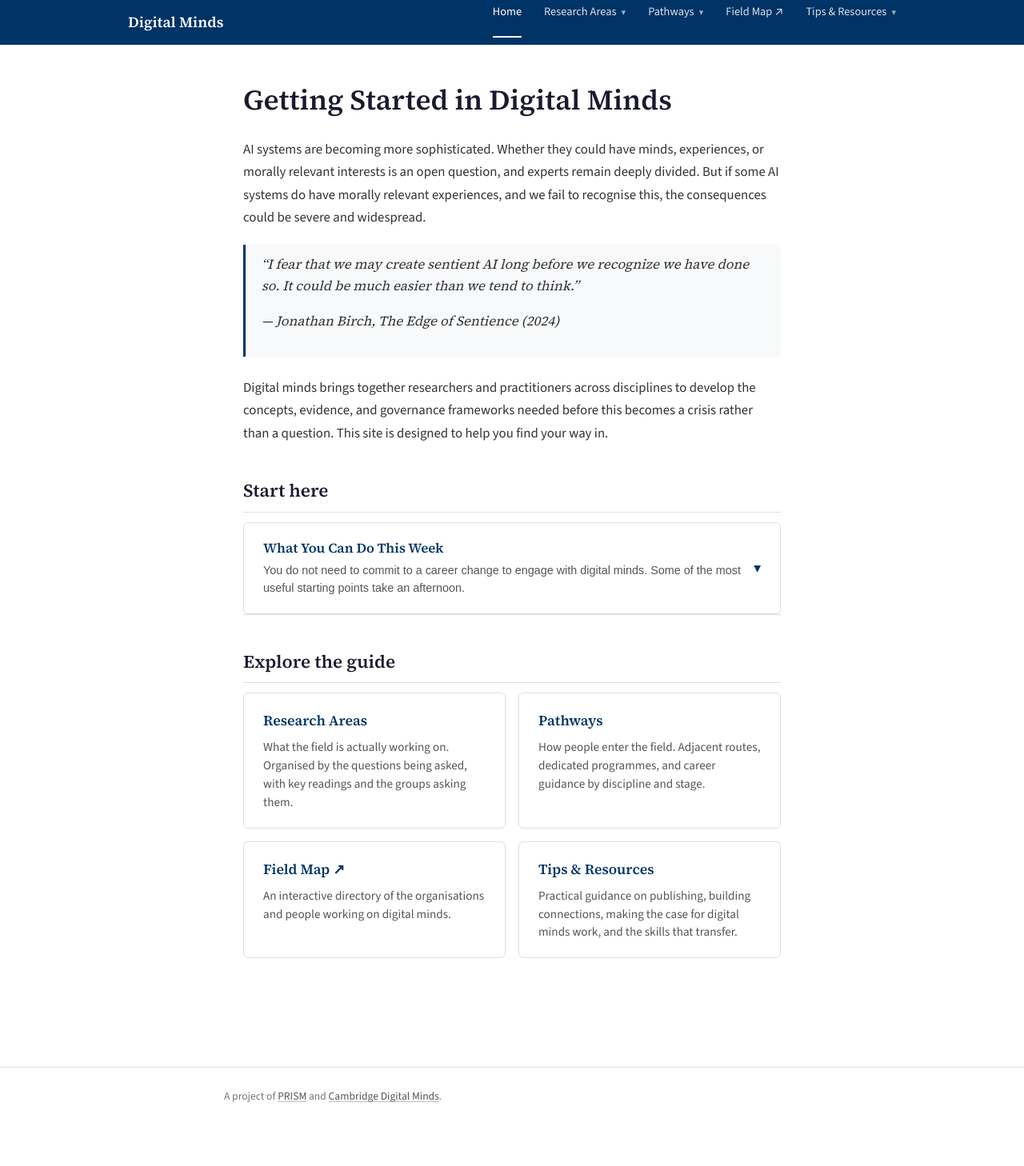
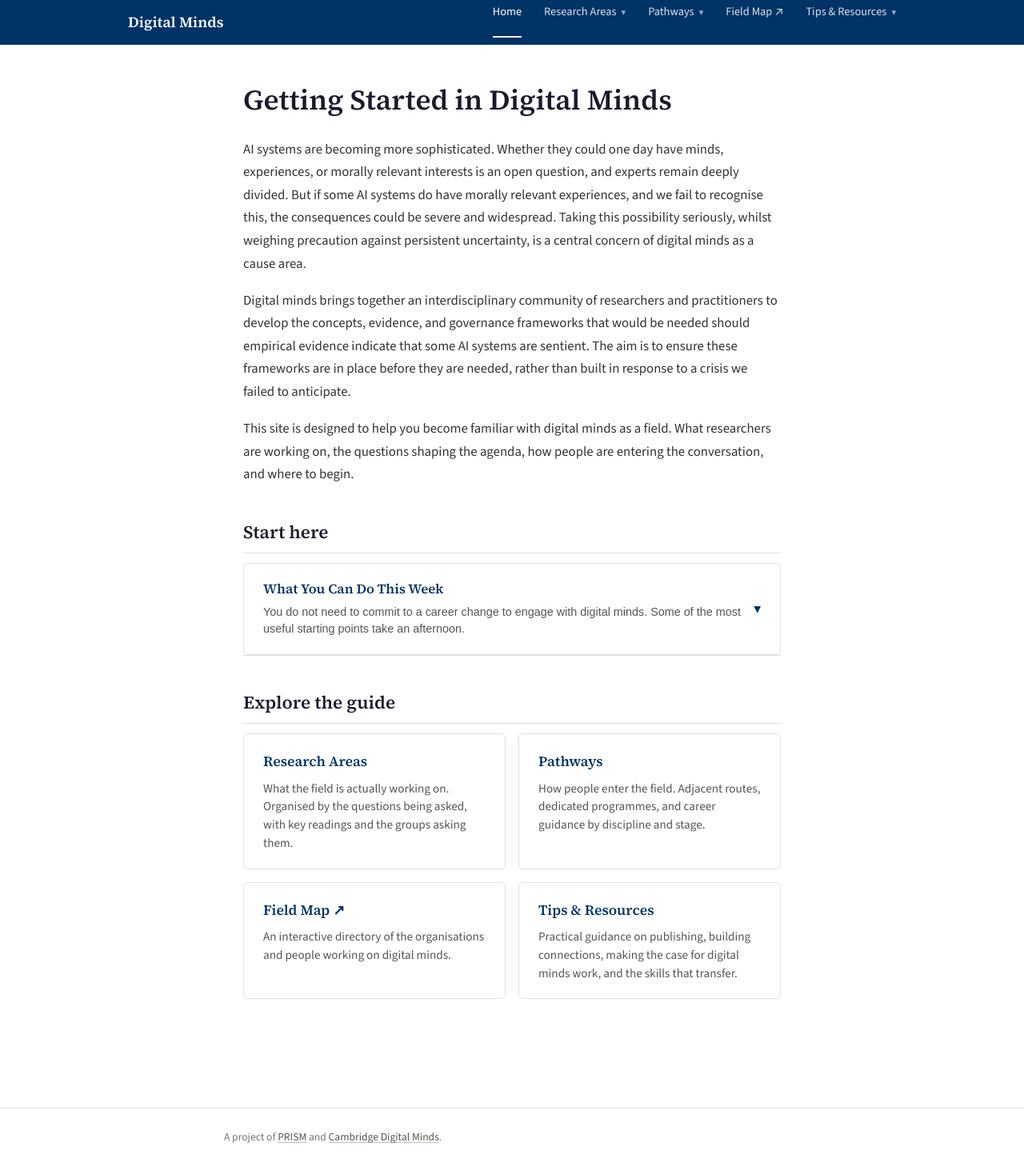
Before and after one commit to Mitchel-Alexander/getting-started-digital-minds, a Jekyll site: the page built from index.md, in a window 1280 px wide. Shown: the whole page at 80% size. Built offline with Jekyll 4.4.1, drawn with Linux system fonts in a browser that asks for light colours; before the commit the page ends 1406 px from its top, so only the background shows below that.

Commit message:
Remove Birch quote, restore full homepage intro text
Co-Authored-By: Claude Opus 4.6 <noreply@anthropic.com>

```diff
--- a/index.md
+++ b/index.md
@@ -22,10 +22,8 @@ sections:
 
 # Getting Started in Digital Minds
 
-AI systems are becoming more sophisticated. Whether they could have minds, experiences, or morally relevant interests is an open question, and experts remain deeply divided. But if some AI systems do have morally relevant experiences, and we fail to recognise this, the consequences could be severe and widespread.
+AI systems are becoming more sophisticated. Whether they could one day have minds, experiences, or morally relevant interests is an open question, and experts remain deeply divided. But if some AI systems do have morally relevant experiences, and we fail to recognise this, the consequences could be severe and widespread. Taking this possibility seriously, whilst weighing precaution against persistent uncertainty, is a central concern of digital minds as a cause area.
 
-> "I fear that we may create sentient AI long before we recognize we have done so. It could be much easier than we tend to think."
->
-> — Jonathan Birch, *The Edge of Sentience* (2024)
+Digital minds brings together an interdisciplinary community of researchers and practitioners to develop the concepts, evidence, and governance frameworks that would be needed should empirical evidence indicate that some AI systems are sentient. The aim is to ensure these frameworks are in place before they are needed, rather than built in response to a crisis we failed to anticipate.
 
-Digital minds brings together researchers and practitioners across disciplines to develop the concepts, evidence, and governance frameworks needed before this becomes a crisis rather than a question. This site is designed to help you find your way in.
+This site is designed to help you become familiar with digital minds as a field. What researchers are working on, the questions shaping the agenda, how people are entering the conversation, and where to begin.
```
